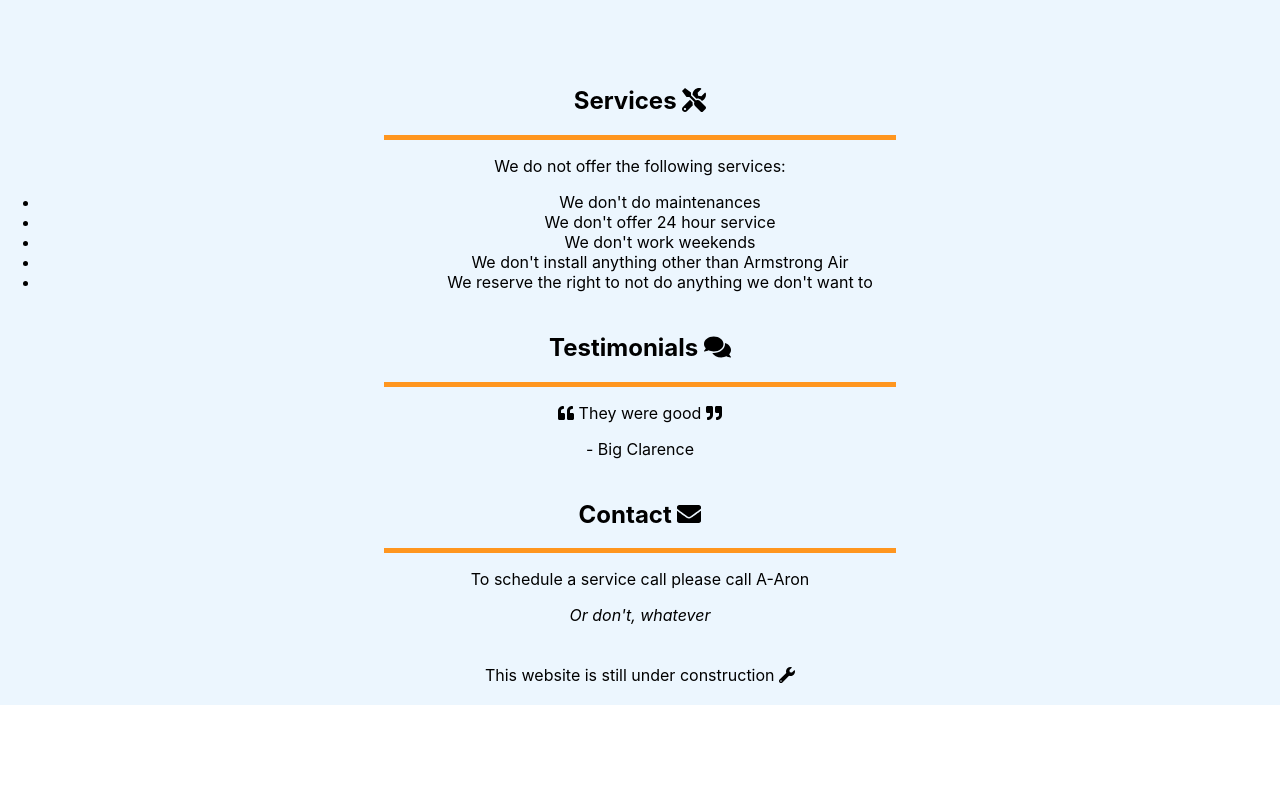
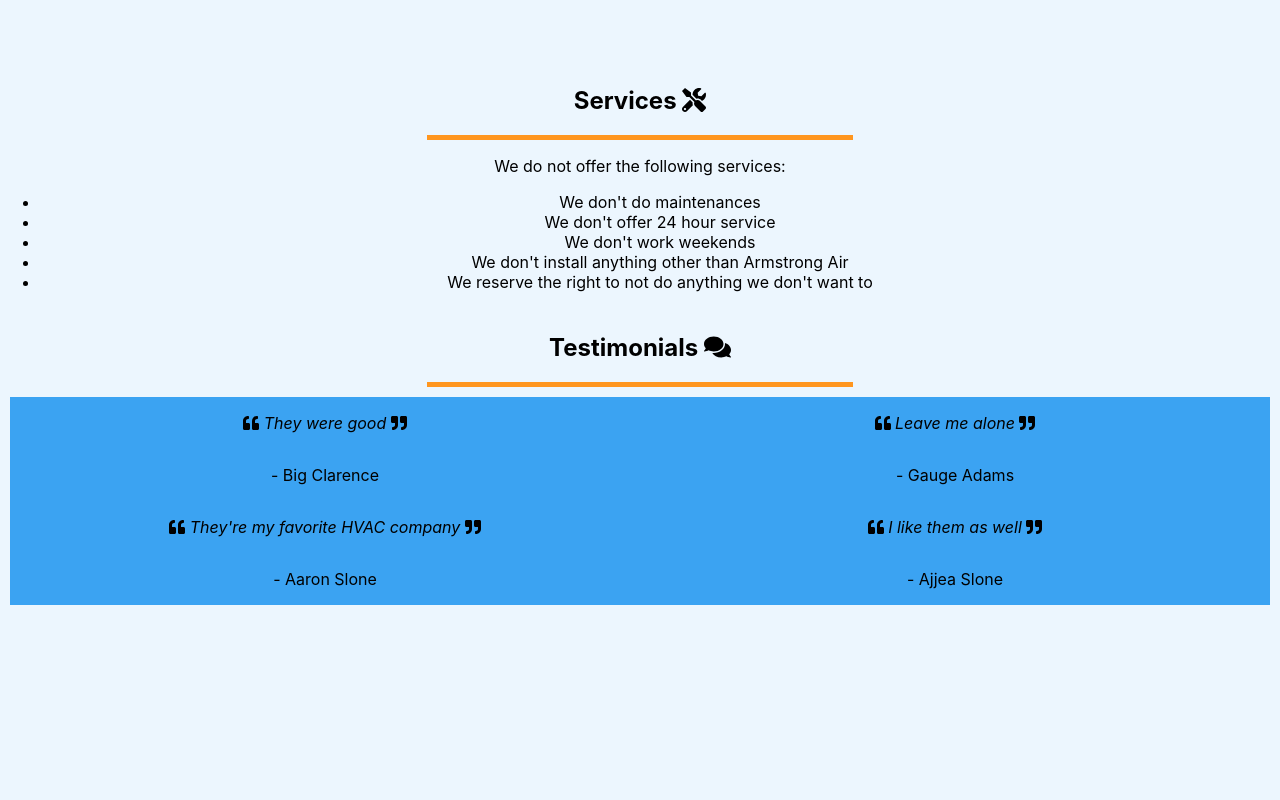
Before and after one commit to clarence-adams/slone-heating-and-air, a React (Create React App) app: page / in a window 1280 px wide. Shown: the part 880-1680 px from the top of the page. Before the commit the page ends 1585 px from the top, so only its background shows below. Built offline with nearby package versions, Linux system fonts and the light colour scheme.

Commit message:
Started to update testimonial section

```diff
--- a/src/App.css
+++ b/src/App.css
@@ -42,10 +42,10 @@ h1 {
   color: black;
 }
 .nav-button:hover {
-  background-color: #FFB703;
+  background-color: #FFB703; /* Honey Yellow */
 }
 .nav-button:active {
-  background-color: #FFB703;
+  background-color: #FFB703; /* Honey Yellow */
 }
 .content-header {
 }
@@ -57,7 +57,7 @@ h1 {
 .line {
   margin: auto;
   height: 0px;
-  width: 40%;
+  width: 33.33%;
   border-bottom: solid #FF961F 5px;
 }
 .logo {
@@ -66,6 +66,14 @@ h1 {
   max-width: 450px;
   height: auto;
 }
+.testimonial {
+  display: flex;
+  flex-direction: column;
+  justify-content: center;
+  align-items: center;
+  flex-basis: 50%;
+  background-color: #3BA3F2;
+}
 #navbar {
   display: flex;
   justify-content: center;
@@ -73,7 +81,7 @@ h1 {
   gap: 10px;
   margin: 0;
   padding: 0;
-  background-color: #FF961F;
+  background-color: #FF961F; /* Yellow Orange Color Wheel */
   height: 2.5rem;
   border-bottom: black solid 5px;
 }
@@ -86,6 +94,16 @@ h1 {
 #services {
 }
 #testimonials {
+  min-height: 100vh;
+}
+#testimonials-content {
+  display: flex;
+  justify-content: center;
+  align-items: center;
+  align-content: stretch;
+  flex-wrap: wrap;
+  height: 100%;
+  margin: 10px;
 }
 #contact {
 }
--- a/src/App.js
+++ b/src/App.js
@@ -6,26 +6,16 @@ import { useSpring, animated } from 'react-spring';
 import { FontAwesomeIcon } from '@fortawesome/react-fontawesome'
 import { library } from '@fortawesome/fontawesome-svg-core'
 import {
-  faQuoteRight,
-  faQuoteLeft,
-  faAddressCard,
-  faTools,
-  faComments,
-  faEnvelope,
+  faQuoteRight, faQuoteLeft, faAddressCard, faTools, faComments,faEnvelope,
   faWrench
 } from '@fortawesome/free-solid-svg-icons'
 
-library.add(
-  faQuoteRight,
-  faQuoteLeft,
-  faAddressCard,
-  faTools,
-  faComments,
-  faEnvelope,
-  faWrench
+library.add(faQuoteRight, faQuoteLeft, faAddressCard, faTools, faComments,
+  faEnvelope, faWrench
 )
 
 function App() {
+  // spring-react props
   const img0 = useSpring(
     {
       to: { opacity: 1 },
@@ -40,6 +30,24 @@ function App() {
       delay: 1000
     }
   )
+
+  // testimonial component props
+  const testimonials = [{
+    "testimonial": "They were good",
+    "customer": "Big Clarence"
+  },
+  {
+    "testimonial": "Leave me alone",
+    "customer": "Gauge Adams"
+  },
+  {
+    "testimonial": "They're my favorite HVAC company",
+    "customer": "Aaron Slone"
+  },
+  {
+    "testimonial": "I like them as well",
+    "customer": "Ajjea Slone"
+  }]
 
   return (
     <div className="App">
@@ -77,8 +85,12 @@ function App() {
         <div id="testimonials" class="content-section">
           <h2>Testimonials <FontAwesomeIcon icon="comments"/></h2>
           <div className="line"/>
-          <p><FontAwesomeIcon icon="quote-left"/> They were good <FontAwesomeIcon icon="quote-right"/></p>
-          <p>- Big Clarence</p>
+          <div id="testimonials-content">
+            {testimonials.map((element) =>
+              <Testimonial testimonial={element.testimonial}
+              customer={element.customer}/>
+            )}
+          </div>
         </div>
         <div id="contact" class="content-section">
           <h2>Contact <FontAwesomeIcon icon="envelope"/></h2>
@@ -94,4 +106,13 @@ function App() {
   )
 }
 
+function Testimonial(props) {
+  return (
+    <div className="testimonial">
+      <p><FontAwesomeIcon icon="quote-left"/><i> {props.testimonial} </i><FontAwesomeIcon icon="quote-right"/></p>
+      <p>- {props.customer}</p>
+    </div>
+  )
+}
+
 export default App;
```
